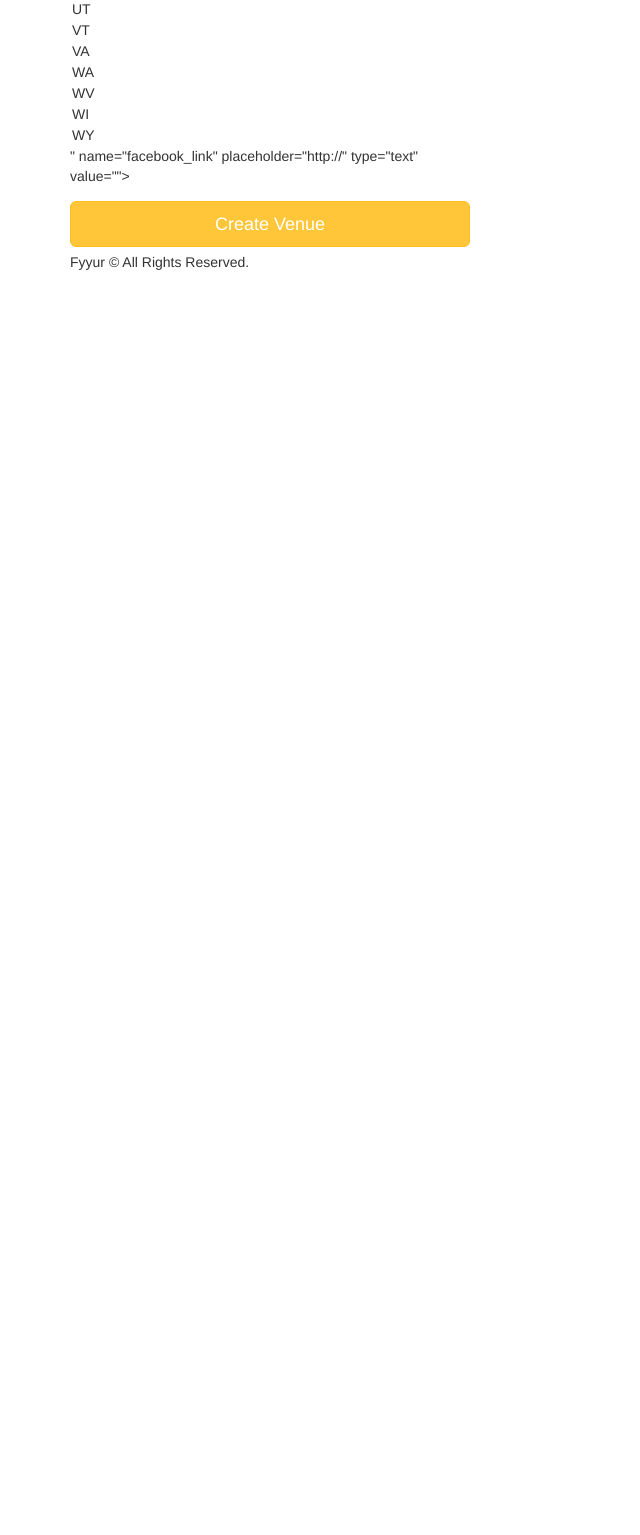
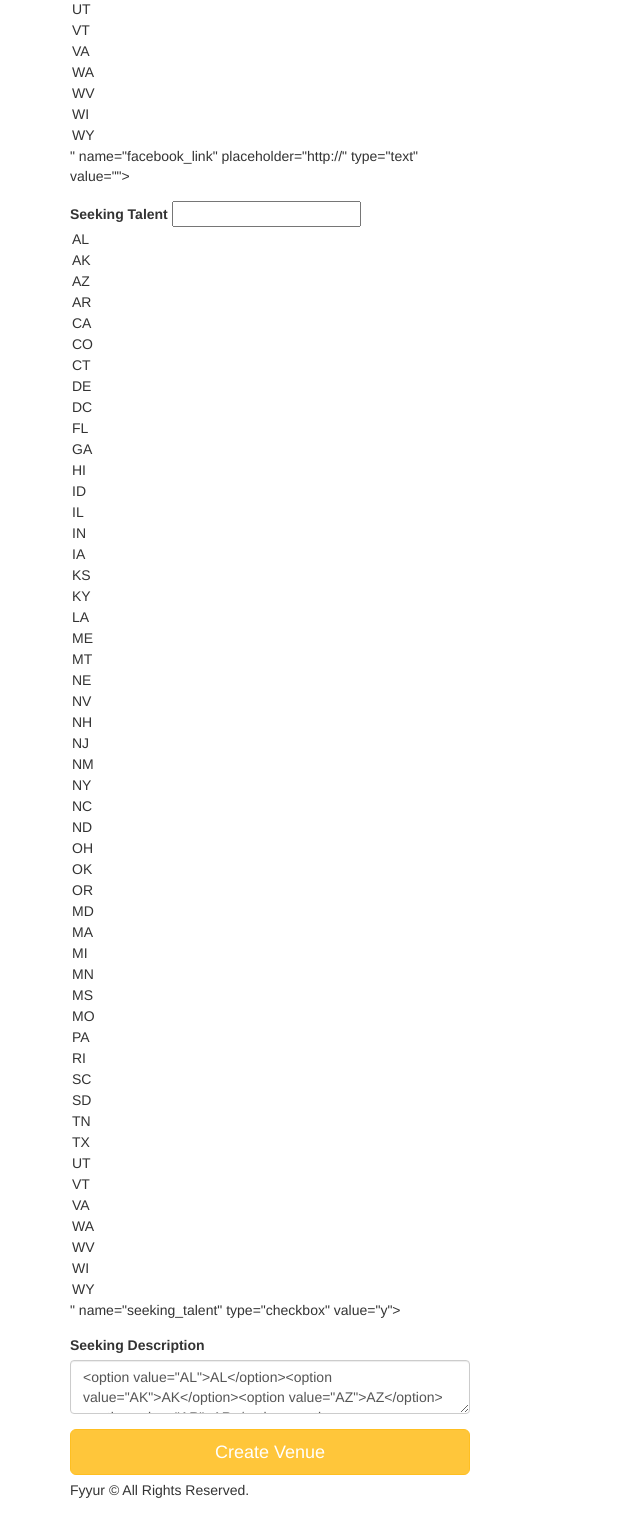
Before and after one commit to skb1129/fyyur, a Flask app: page /venues/create in a window 1280 px wide. Shown: the part 1929-3464 px from the top of the page, without its empty margins (0-640 px from the left). Before the commit the page ends 2199 px from the top, so only its background shows below. Run offline with Flask 2, Linux system fonts and the light colour scheme; some libraries are stand-ins or nearby versions.

Commit message:
add seeking fields

```diff
--- a/forms.py
+++ b/forms.py
@@ -1,7 +1,8 @@
 from datetime import datetime
 
 from flask_wtf import FlaskForm
-from wtforms import DateTimeField, SelectField, SelectMultipleField, StringField
+from wtforms import BooleanField, DateTimeField, SelectField, \
+    SelectMultipleField, StringField, TextAreaField
 from wtforms.validators import DataRequired, URL
 
 
@@ -118,6 +119,12 @@ class VenueForm(FlaskForm):
     facebook_link = StringField(
         'facebook_link', validators=[URL()]
     )
+    seeking_talent = BooleanField(
+        'seeking_talent'
+    )
+    seeking_description = TextAreaField(
+        'seeking_description'
+    )
 
 
 class ArtistForm(FlaskForm):
@@ -216,3 +223,9 @@ class ArtistForm(FlaskForm):
     facebook_link = StringField(
         'facebook_link', validators=[URL()]
     )
+    seeking_venue = BooleanField(
+        'seeking_venue'
+    )
+    seeking_description = TextAreaField(
+        'seeking_description'
+    )
--- a/models.py
+++ b/models.py
@@ -31,6 +31,8 @@ class Venue(db.Model):
     genres = db.Column(db.ARRAY(db.String))
     image_link = db.Column(db.String(500))
     facebook_link = db.Column(db.String(120))
+    seeking_talent = db.Column(db.Boolean)
+    seeking_description = db.Column(db.String)
 
     @property
     def local(self):
@@ -51,6 +53,8 @@ class Artist(db.Model):
     genres = db.Column(db.String(120))
     image_link = db.Column(db.String(500))
     facebook_link = db.Column(db.String(120))
+    seeking_venue = db.Column(db.Boolean)
+    seeking_description = db.Column(db.String)
 
 
 class Show(db.Model):
--- a/templates/forms/new_venue.html
+++ b/templates/forms/new_venue.html
@@ -34,8 +34,16 @@
                 {{ form.genres(class_ = 'form-control', placeholder='Genres, separated by commas', id=form.state, autofocus = true) }}
             </div>
             <div class="form-group">
-                <label for="genres">Facebook Link</label>
+                <label for="facebook_link">Facebook Link</label>
                 {{ form.facebook_link(class_ = 'form-control', placeholder='http://', id=form.state, autofocus = true) }}
+            </div>
+            <div class="form-group">
+                <label for="seeking_talent">Seeking Talent </label>
+                {{ form.seeking_talent(class_ = 'form-check-label', id=form.state, autofocus = true) }}
+            </div>
+            <div class="form-group">
+                <label for="seeking_description">Seeking Description</label>
+                {{ form.seeking_description(class_ = 'form-control', id=form.state, autofocus = true) }}
             </div>
             <input type="submit" value="Create Venue" class="btn btn-primary btn-lg btn-block">
         </form>
```
Also changed, not shown: templates/forms/edit_artist.html (+9 -1 lines), templates/forms/edit_venue.html (+9 -1 lines), templates/forms/new_artist.html (+9 -1 lines).
